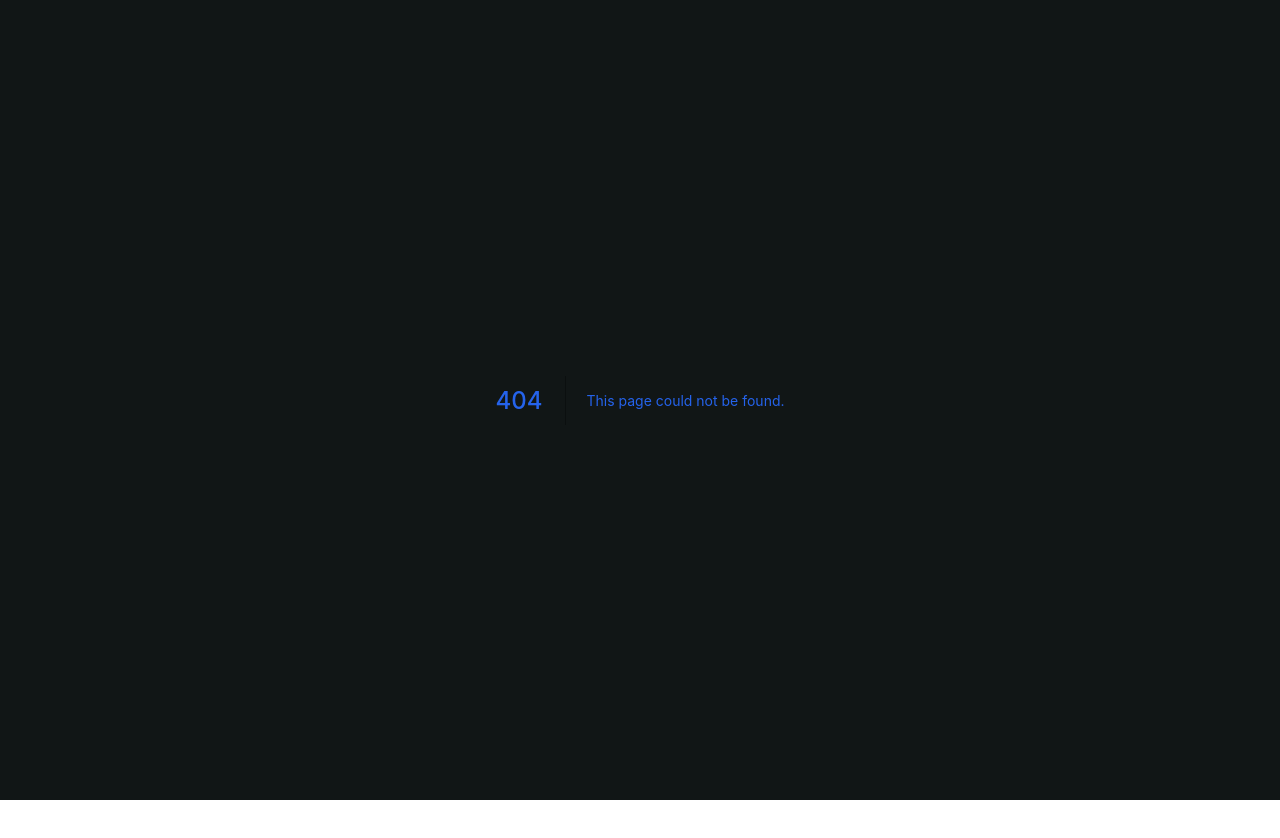
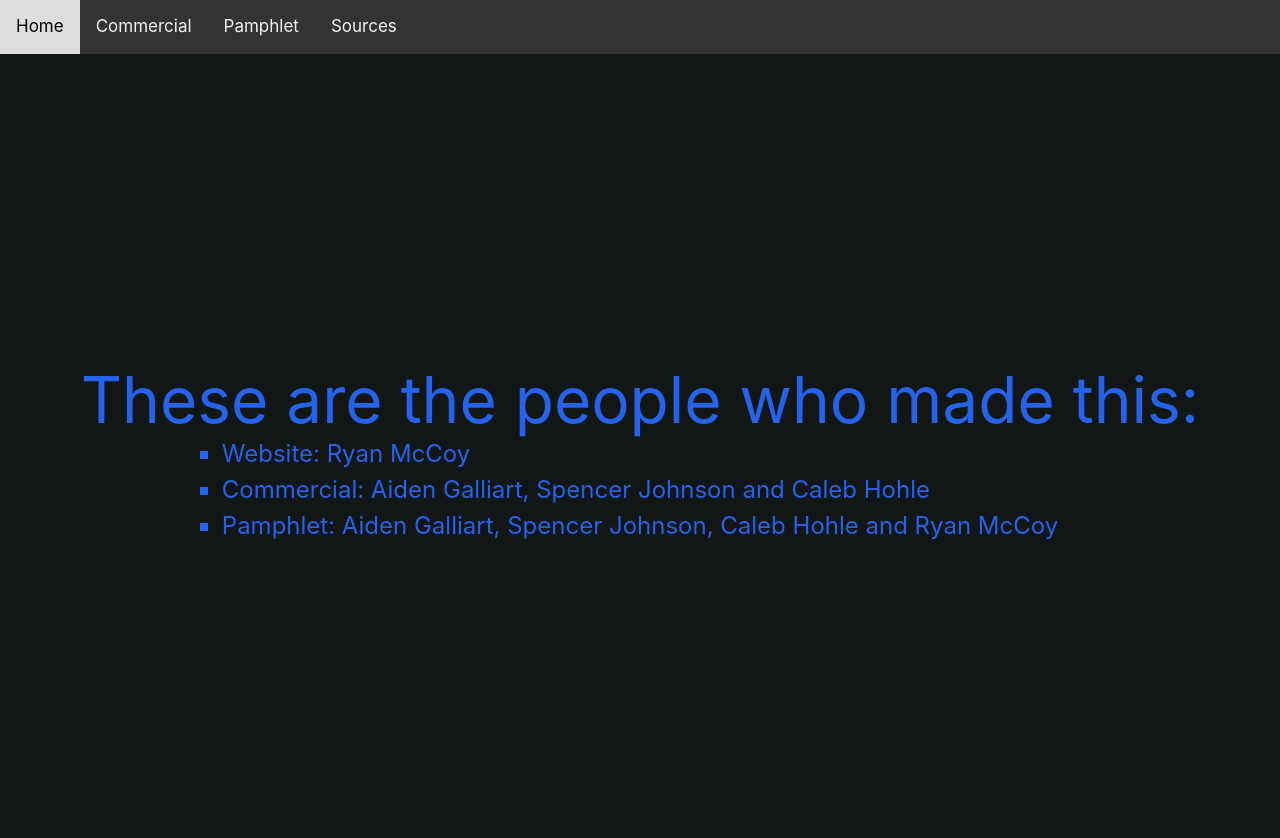
Before and after one commit to Thetoyking91/quagga-mussels, a Next.js app: page /authors in a window 1280 px wide. Before the commit this address had no page. Shown: the top 838 px of the page. Before the commit the page ends 800 px from the top, so only its background shows below. Built offline with nearby package versions, Linux system fonts and the light colour scheme.

Commit message:
Create authors.js

```diff
--- /dev/null
+++ b/pages/authors.js
@@ -0,0 +1,24 @@
+import Head from 'next/head'
+import Image from 'next/image'
+import styles from '../styles/Home.module.css'
+import { Navbar } from '../public/navbar'
+import Template from '../public/Template'
+export default function Home() {
+  return (
+    <div>
+      <Template title="Authors | Quagga Mussel Awareness" headText="These are the people who made this:" desc="Quagga Mussels" >
+    <ul className="text-left">
+    <li>
+        Website: Ryan McCoy
+    </li>
+    <li>
+      Commercial: Aiden Galliart, Spencer Johnson and Caleb Hohle
+    </li>
+    <li>
+      Pamphlet: Aiden Galliart, Spencer Johnson, Caleb Hohle and Ryan McCoy
+    </li>
+    </ul>
+      </Template>
+    </div>
+  )
+}
```
